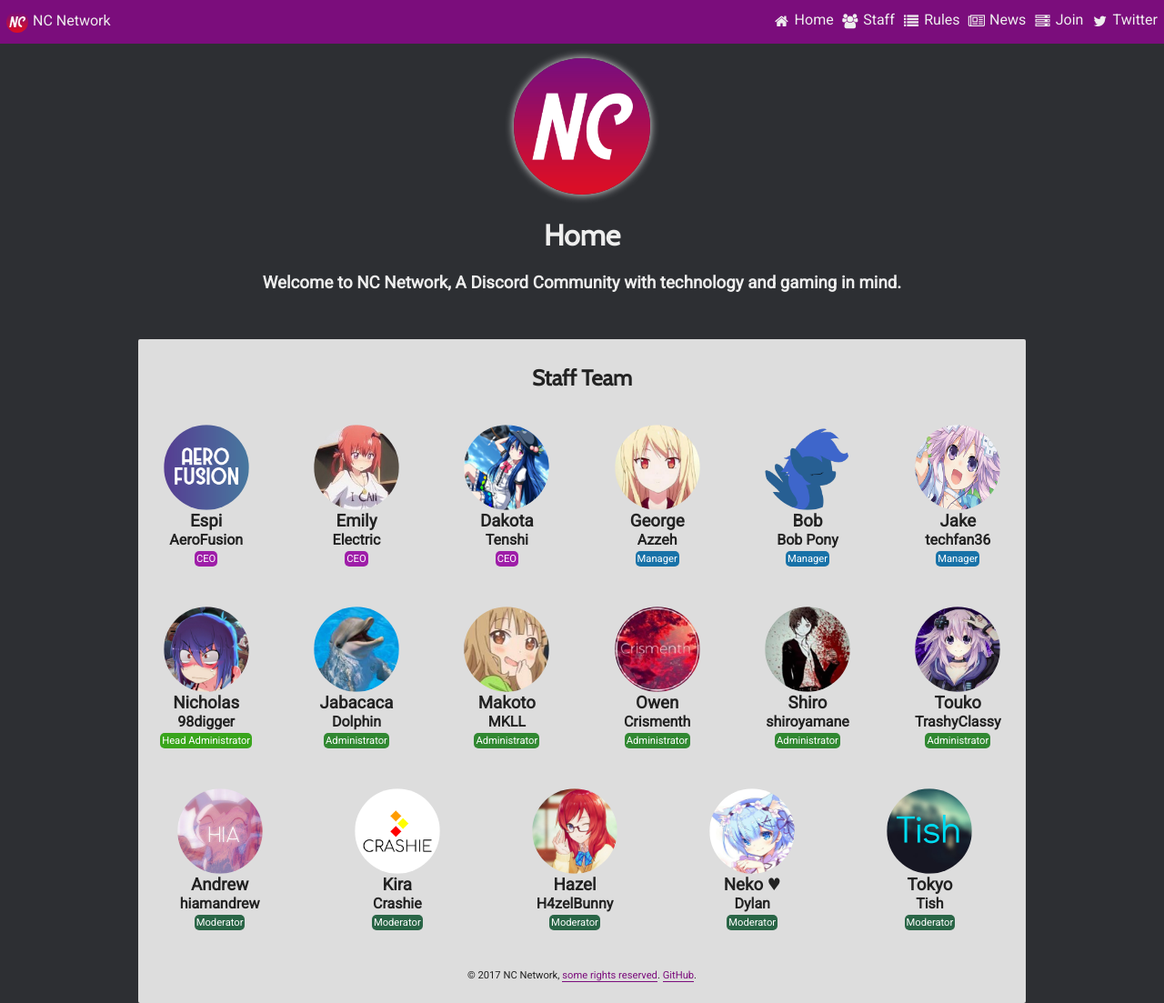
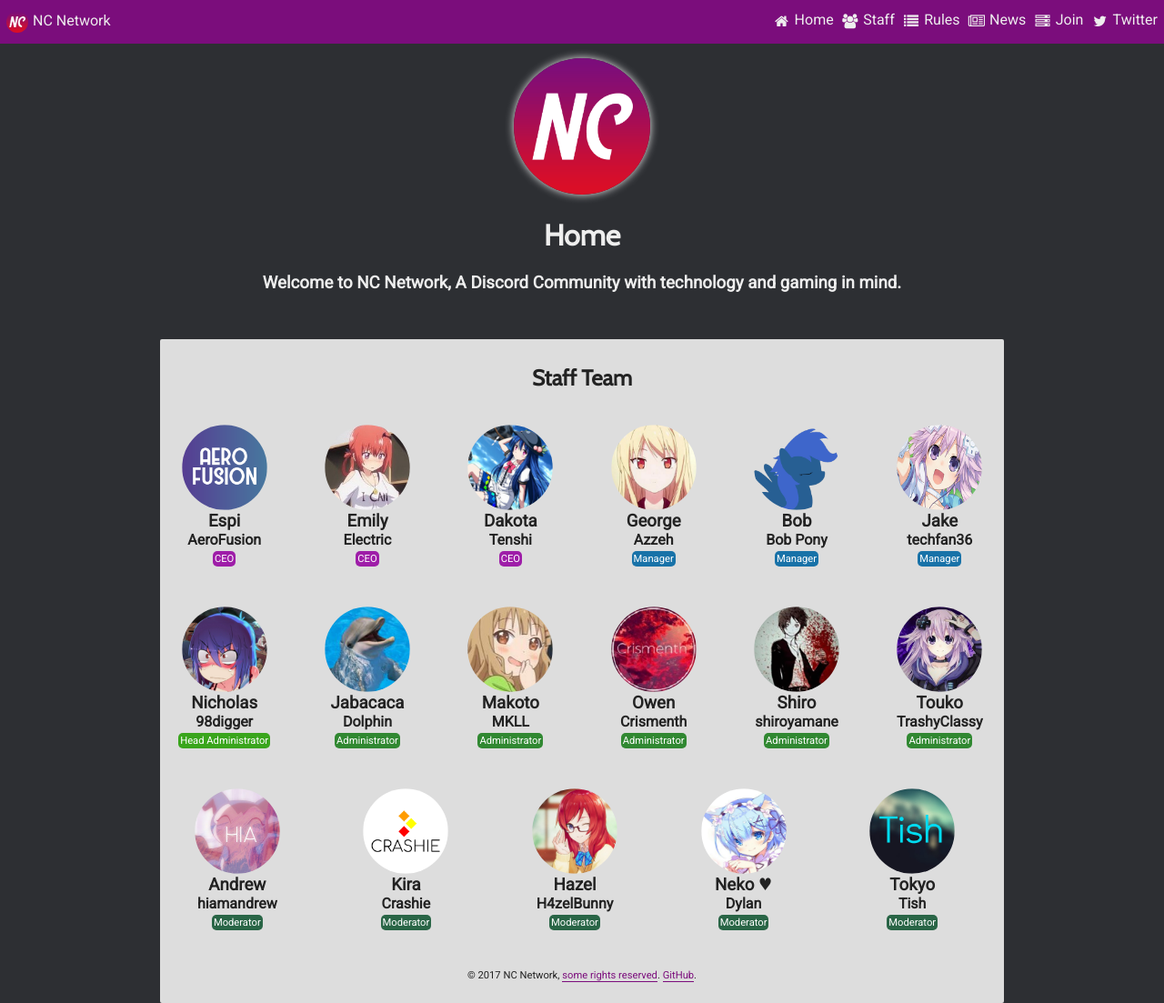
Before and after one commit to xwinbyte/NetskyWebsite, a Jekyll site: the page built from index.html, in a window 1280 px wide and 1103 px high. Shown: the whole window at 91% size. Built offline with Jekyll 4.4.1, drawn with Linux system fonts in a browser that asks for light colours.

Commit message:
Update style.scss

```diff
--- a/css/style.scss
+++ b/css/style.scss
@@ -96,7 +96,7 @@ header img {
 }
 
 main {
-  max-width: 60em;
+  max-width: 57em;
   margin: 0 auto;
   padding: 0.5em;
   background-color: #ddd;
```
